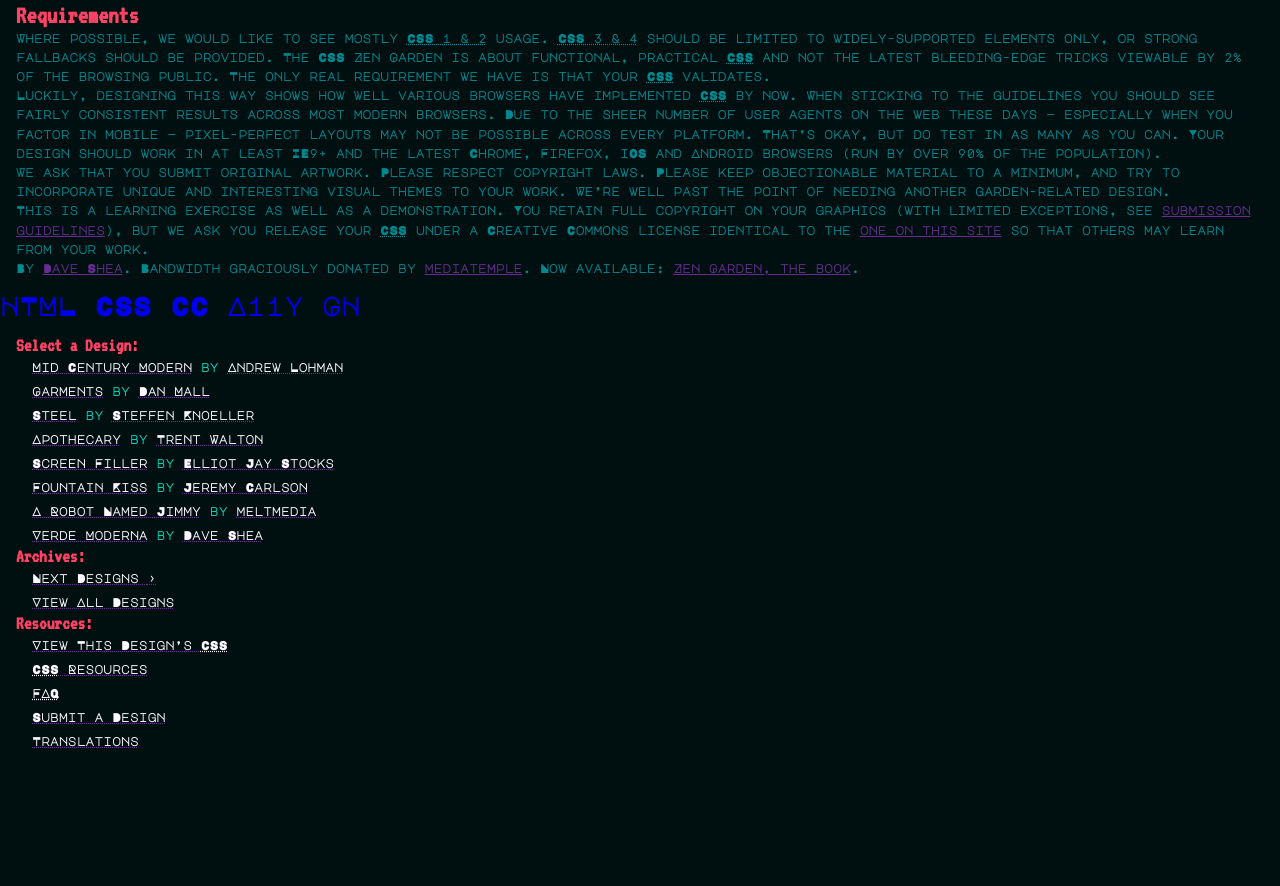
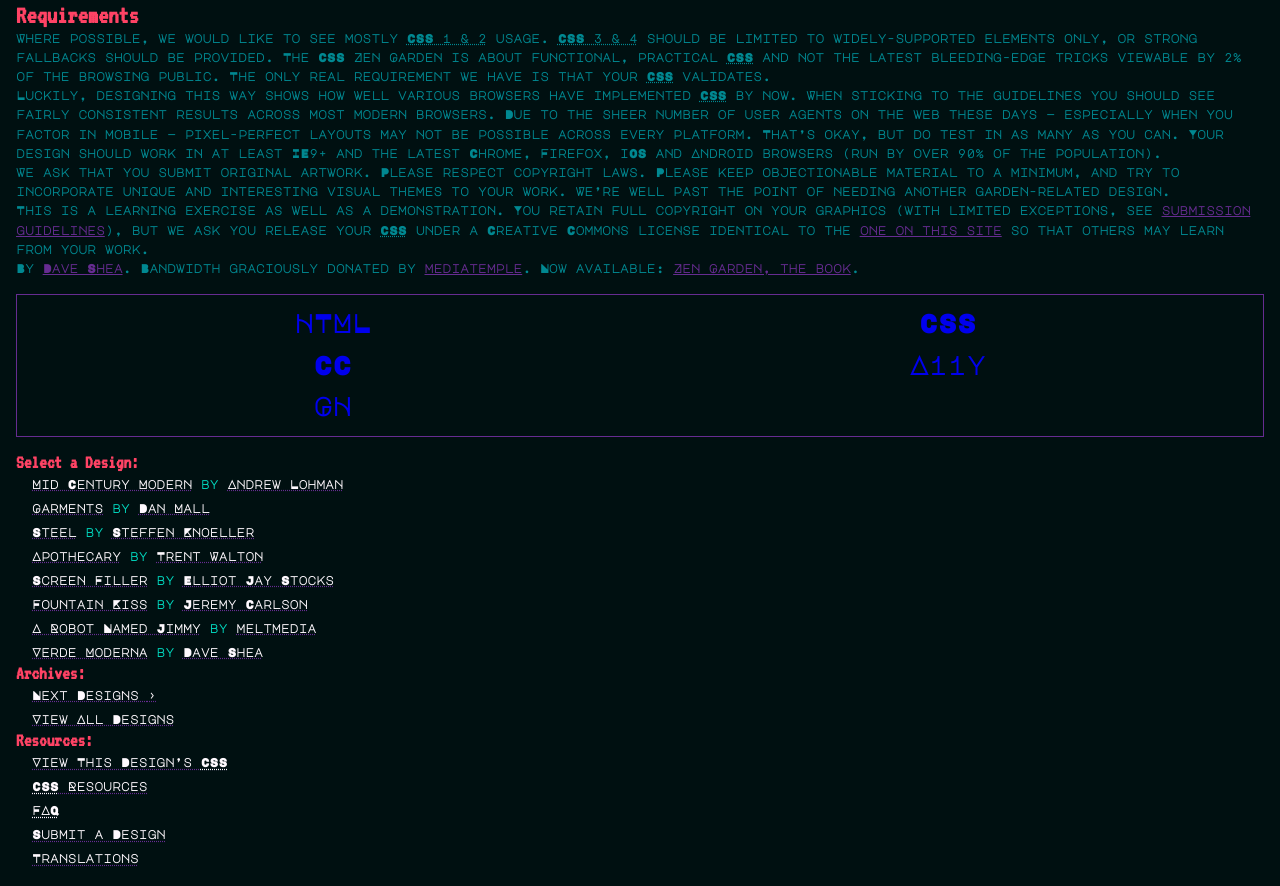
Before and after one commit to MATTALUI/wdd331, a website: page zengarden/index.html in a window 1280 px wide. Shown: the part 1123-2009 px from the top of the page. Before the commit the page ends 1892 px from the top, so only its background shows below. Drawn offline with Linux system fonts and the light colour scheme.

Commit message:
improve footer

```diff
--- a/zengarden/scss/partials/_basic-style.scss
+++ b/zengarden/scss/partials/_basic-style.scss
@@ -78,3 +78,13 @@ aside {
 		}
 	}
 }
+
+footer {
+	margin: 0 1rem;
+	padding: 1rem;
+	border: 1px solid $color-1;
+	display: grid;
+	grid-template-columns: repeat(2, 1fr);
+	grid-gap: 1rem;
+	text-align: center;
+}
```
Also changed, not shown: zengarden/style.css.
